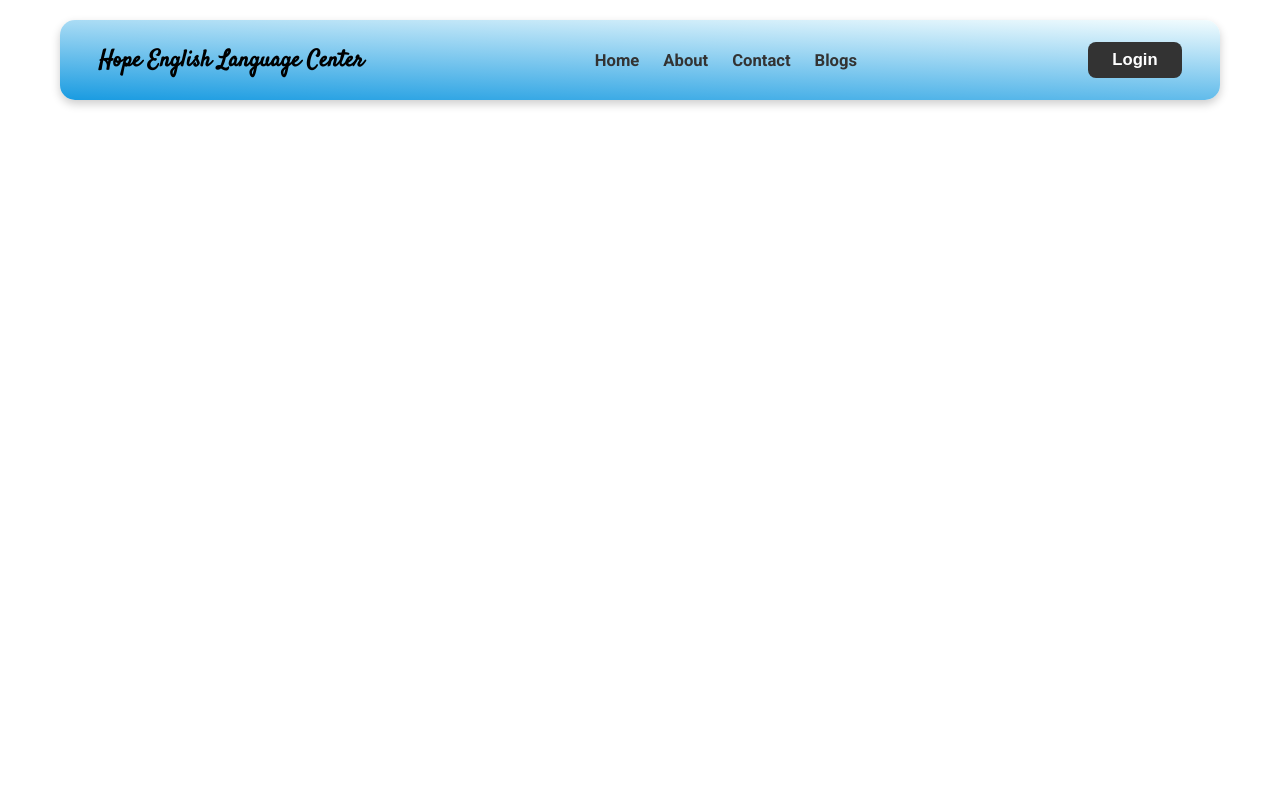
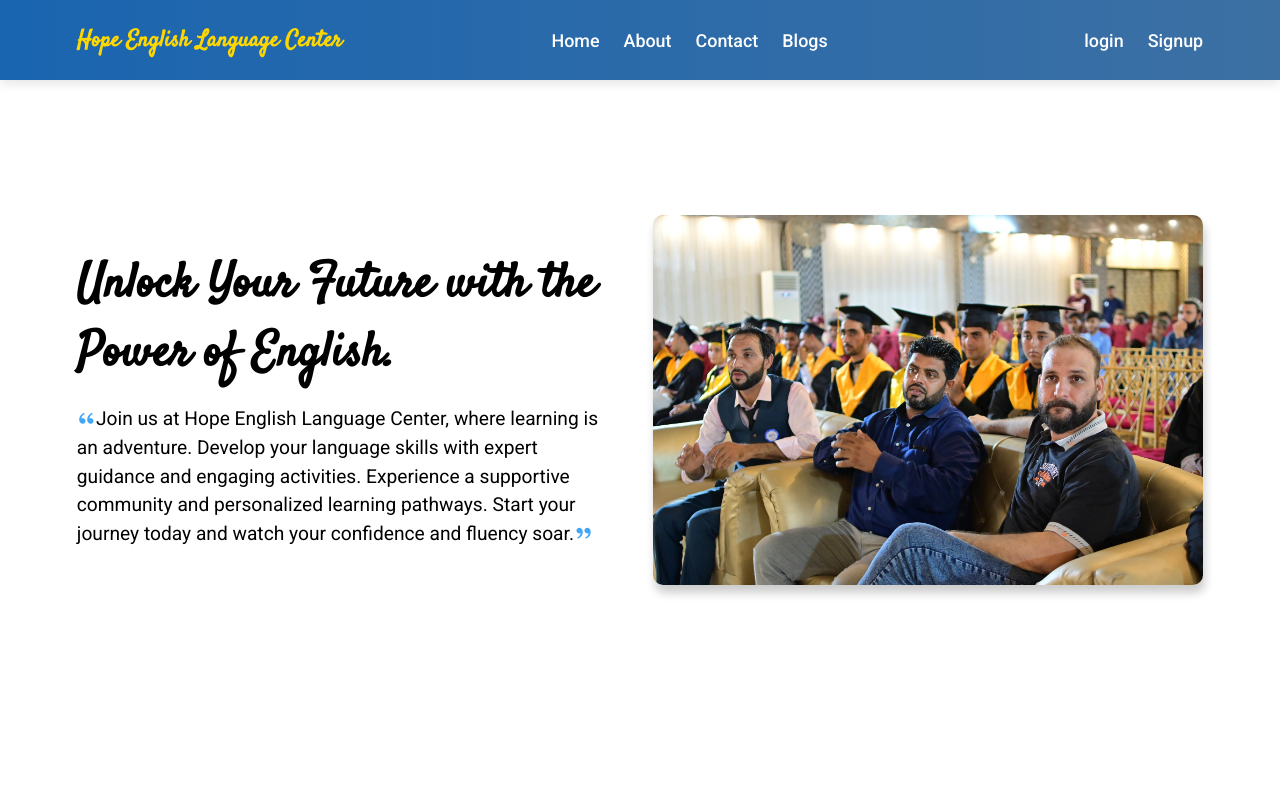
Before and after one commit to umernadim/english-language-center, a PHP site: page / in a window 1280 px wide. Run offline with PHP 8.4, Linux system fonts and the light colour scheme; some libraries are stand-ins or nearby versions; some web fonts are replaced.

Commit message:
hero-section-updated

```diff
--- a/assets/css/style.css
+++ b/assets/css/style.css
@@ -4,6 +4,7 @@
 :root {
   --text-color-d: #333333;
   --text-color-l: #ffff;
+  --text-color-2: #FFD700;
   --btn-color: #42A5F5;
   --bg-color-l: #E0E0E0;
   --bg-color-d: #ADB5BD;
@@ -12,7 +13,7 @@
   --satisfy-font: "Satisfy", cursive;
 }
 
-*{
+* {
   padding: 0;
   margin: 0;
   box-sizing: border-box;
@@ -25,7 +26,7 @@ body {
   width: 100%;
   overflow-x: hidden;
   font-family: var(--baloo-bhaijan);
-    padding: 10px 30px;
+  position: relative;
 }
 
 
@@ -36,69 +37,142 @@ body {
   display: flex;
   align-items: center;
   justify-content: space-between;
-  border-radius: 15px;
-  padding: 0 2.4rem;
-  box-shadow: 0 4px 10px rgba(0, 0, 0, 0.2);
-  background: linear-gradient(2deg, #199be1, #f2fcfe);
-  position: sticky;
+  padding: 0 6vw;
+  box-shadow: 0 4px 10px rgba(0, 0, 0, 0.1);
+  /* background: linear-gradient(to right, #054b92, #336699); */
+  background: linear-gradient(to right, #1a65b0, #3c70a3);
   top: 0;
-  z-index: 1000;
+  z-index: 999;
+  position: fixed;
+  top: 0;
+}
+
+.nav-container .left{
+  width: 33.33%;
 }
 
 .nav-container h2 {
   font-family: var(--satisfy-font);
   font-size: 1.8vw;
-  /* color: #FFD700; */
+  color: var(--text-color-2);
 }
 
-.nav-container .center{
+.nav-container .center,
+.nav-container .right {
   display: flex;
   gap: 24px;
   align-items: center;
+  justify-content: end;
+  width: 33.33%;
 }
 
 .nav-container a {
   text-decoration: none;
-  color: var(--text-color-d);
-  font-size: 1.3vw;
+  color: var(--text-color-l);
+  font-size: 1.4vw;
+  font-weight: 500;
   position: relative;
-  transition: color 0.3s ease;
+  transition: all 0.3s ease;
 }
 
 /* Underline animation */
-.nav-container .center a::after {
+.nav-container .center a::after,
+.nav-container .right a::after {
   content: "";
   position: absolute;
   left: 0;
   bottom: -5px;
   width: 0;
   height: 2px;
-  background: #5a5959;
+  background: var(--text-color-2);
   transition: width 0.3s ease;
 }
 
 .nav-container a:hover {
-  color: #5a5959;
+  color: var(--text-color-2);
 }
 
 .nav-container a:hover::after {
   width: 100%;
 }
 
-.nav-container .login-btn {
-    background: #333333;
-  border: none;
-  border-radius: 8px;
-  padding: 8px 24px;
-  cursor: pointer;
-  transition: all 0.3s ease;
+
+
+/* code for hero-section */
+#hero-section {
+  min-height: 100vh;
+  width: 100%;
+  display: flex;
+  align-items: center;
+  justify-content: space-between;
+  padding: 12vw 6vw;
+  overflow: hidden;
+  position: relative;
+  /* background-color: pink; */
 }
 
-.nav-container .login-btn a {
-  color: #ffff;
-  font-weight: 600;
+#text-part {
+  /* flex: 1; */
+  width: 50%;
+  height: 100%;
+  padding-right: 2rem;
 }
 
-.nav-container .login-btn:hover {
-  background: #242424;
+#text-part h1 {
+  font-size: 3rem;
+  color: var(--text-color);
+  margin-bottom: 1rem;
+  font-family: var(--satisfy-font);
 }
+
+#text-part p {
+  font-size: 1.2rem;
+  line-height: 1.5;
+}
+
+#text-part i {
+  color: var(--btn-color);
+}
+
+#img-part {
+  /* flex: 1; */
+  text-align: center;
+  /* background-color: pink; */
+  width: 50%;
+  height: 100%;
+  display: flex;
+  justify-content: flex-end;
+}
+
+#img-part img {
+  width: 550px;
+  height: 370px;
+  border-radius: 10px;
+}
+
+.carousel img {
+  width: 500px;
+  height: 400px;
+  border-radius: 8px;
+  display: block;
+  box-shadow: 2px 8px 10px rgba(0, 0, 0, 0.2);
+  transition: opacity 0.8s ease-in-out;
+}
+
+
+/* Responsive Design */
+@media (max-width: 768px) {
+  #hero-section {
+    flex-direction: column;
+    text-align: center;
+    padding: 7rem 2rem;
+  }
+
+  #text-part {
+    padding-right: 0;
+  }
+
+  #img-part {
+    margin-top: 2rem;
+  }
+}
--- a/assets/js/script.js
+++ b/assets/js/script.js
@@ -0,0 +1,12 @@
+// Code for carousel
+let currentImageIndex = 0;
+const images = document.querySelectorAll('.carousel img');
+const imageCount = images.length;
+
+function showNextImage() {
+    images[currentImageIndex].style.display = 'none';
+    currentImageIndex = (currentImageIndex + 1) % imageCount;
+    images[currentImageIndex].style.display = 'block';
+}
+
+setInterval(showNextImage, 3000);
--- a/index.html
+++ b/index.html
@@ -4,6 +4,10 @@
     <meta charset="UTF-8" />
     <meta name="viewport" content="width=device-width, initial-scale=1.0" />
     <title>Hope English lang. Center</title>
+    <link
+      href="https://cdn.jsdelivr.net/npm/remixicon@4.5.0/fonts/remixicon.css"
+      rel="stylesheet"
+    />
     <link rel="stylesheet" href="assets/css/style.css" />
   </head>
   <body>
@@ -22,11 +26,38 @@
       </div>
 
       <div class="right">
-    <button class="login-btn"><a href="#">Login</a></button>
+        <h4><a href="#">login</a></h4>
+        <h4><a href="#">Signup</a></h4>
       </div>
     </nav>
 
-
+    <div id="main">
+      <div id="hero-section">
+        <div id="text-part">
+          <h1>Unlock Your Future with the Power of English.</h1>
+          <p>
+            <i class="ri-double-quotes-l"></i>Join us at Hope English Language
+            Center, where learning is an adventure. Develop your language skills
+            with expert guidance and engaging activities. Experience a
+            supportive community and personalized learning pathways. Start your
+            journey today and watch your confidence and fluency soar.<i
+              class="ri-double-quotes-r"
+            ></i>
+          </p>
+        </div>
+        <div id="img-part">
+          <div class="carousel">
+            <img src="assets/images/carousel/img1.jpg" />
+            <img src="assets/images/carousel/img2.jpg" style="display: none" />
+            <img src="assets/images/carousel/img3.jpg" style="display: none" />
+            <img src="assets/images/carousel/img4.jpg" style="display: none" />
+            <img src="assets/images/carousel/img5.jpg" style="display: none" />
+            <img src="assets/images/carousel/img6.jpg" style="display: none" />
+            <img src="assets/images/carousel/img7.jpg" style="display: none" />
+          </div>
+        </div>
+      </div>
+    </div>
 
     <script src="assets/js/script.js"></script>
   </body>
```
Also changed, not shown: assets/images/carousel/img1.jpg (added), assets/images/carousel/img10.jpg (added), assets/images/carousel/img11.jpg (added), assets/images/carousel/img12.jpg (added), assets/images/carousel/img2.jpg (added), assets/images/carousel/img3.jpg (added), assets/images/carousel/img4.jpg (added), assets/images/carousel/img5.jpg (added), assets/images/carousel/img6.jpg (added), assets/images/carousel/img7.jpg (added), assets/images/carousel/img8.jpg (added), assets/images/carousel/img9.jpg (added), assets/images/main-img.png (added). Lines whose indentation alone changed are shown as unchanged.
